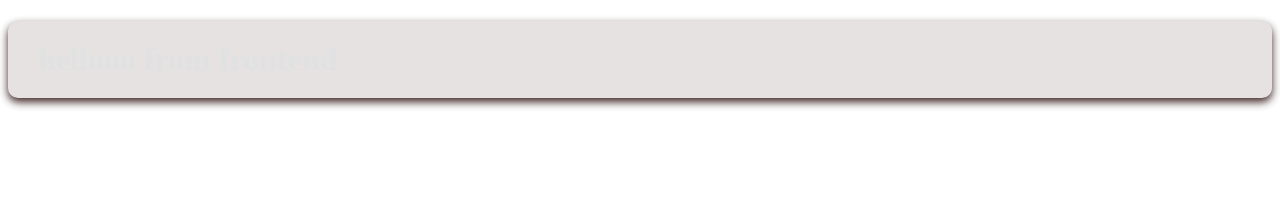
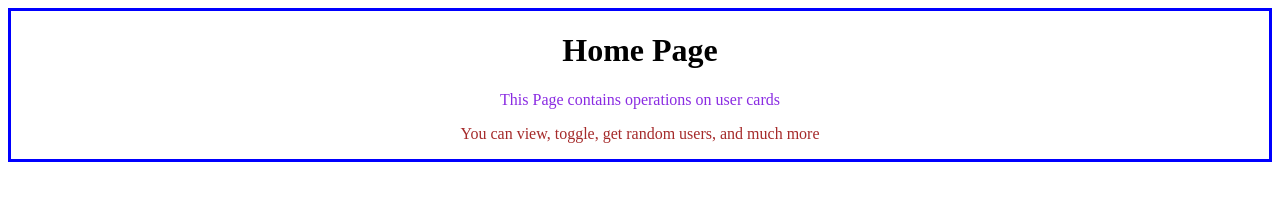
Before and after one commit to sahanareddy11/auto-suggest-, a website: page frontend/index.html in a window 1280 px wide. Drawn offline with Linux system fonts and the light colour scheme.

Commit message:
3rd commit

```diff
--- a/frontend/index.css
+++ b/frontend/index.css
@@ -1,9 +1,23 @@
+/* #home-intro{
+    text-align: center;
+    /* border: 3px;
+    border-color: black;
+    border-style: solid;
 
+    border: 3px solid black;
+} */
+ #intro{
+    text-align: center;
+    border: 3px solid blue;
 
-h1 {
-    color: #e0e1e3;
-    background-color: rgb(230, 226, 226);
-    padding: 20px 30px;
-    border-radius: 10px;
-    box-shadow: 0 4px 8px rgba(48, 20, 20, 0.937);
-}
+ }
+ #intro:hover{
+    background-color: rgb(229, 174, 102);
+ }
+
+ #p1{
+    color: blueviolet;
+ }
+ #p2{
+    color:brown;
+ }
--- a/frontend/index.html
+++ b/frontend/index.html
@@ -4,9 +4,20 @@
     <meta charset="UTF-8">
     <meta name="viewport" content="width=device-width, initial-scale=1.0">
     <title>Document</title>
-    <link rel = "stylesheet" href="index.css">
+    <link rel="stylesheet" href="index.css">
 </head>
 <body>
-    <h1>  hellooo from frontend</h1>
+    <!-- <div id="home-intro">
+     <h1> Home Page</h1>
+     <p> operations on user card</p>
+     <p> Toggle, Get random user and many more</p>
+     </div> -->
+     <div id="intro">
+        <h1> Home Page</h1>
+        <p id="p1"> This Page contains operations on user cards</p>
+        <p id ="p2"> You can view, toggle, get random users, and much more</p>
+
+     </div>
+    <script src="index.js"></script>
 </body>
 </html>
```
